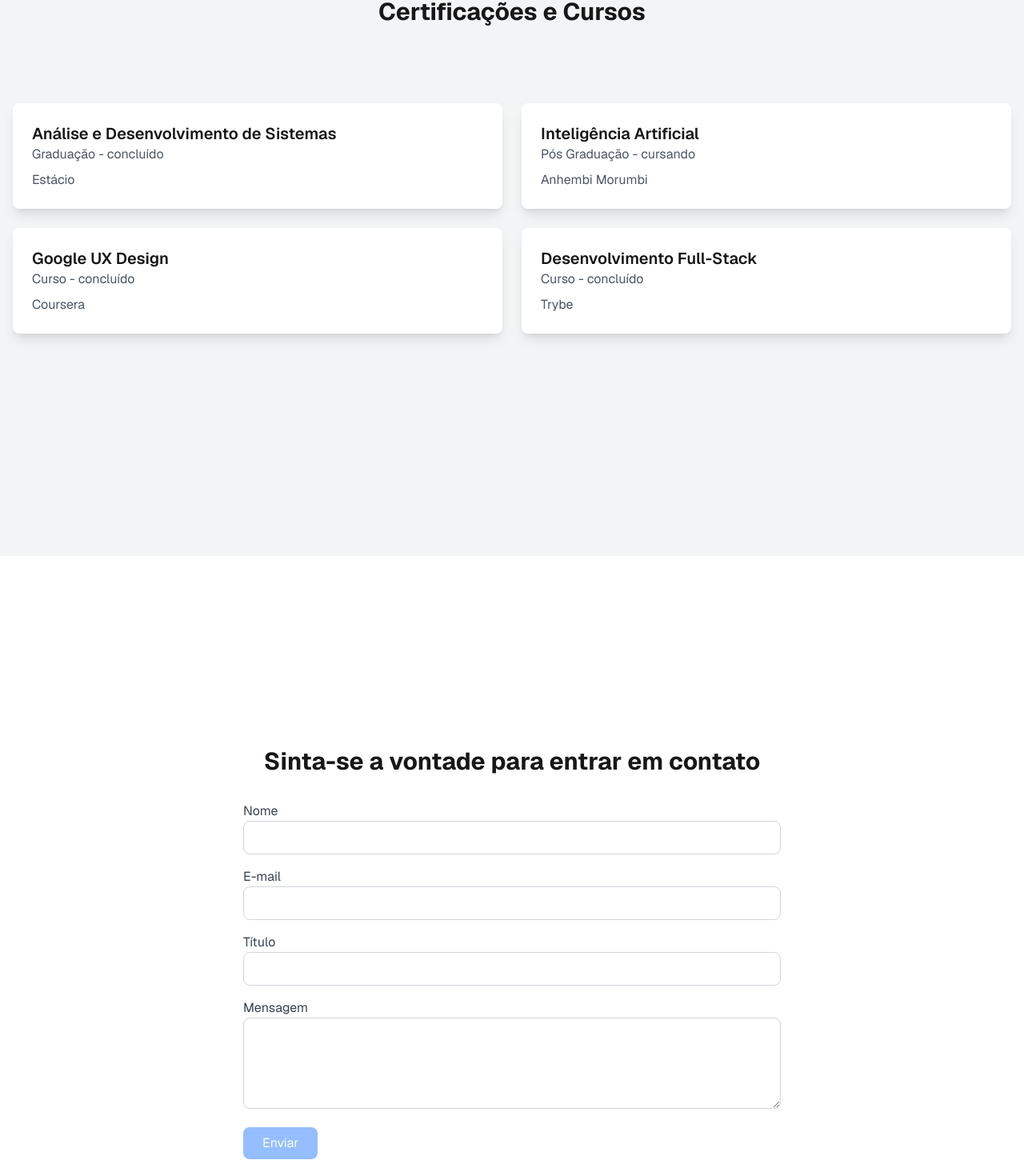
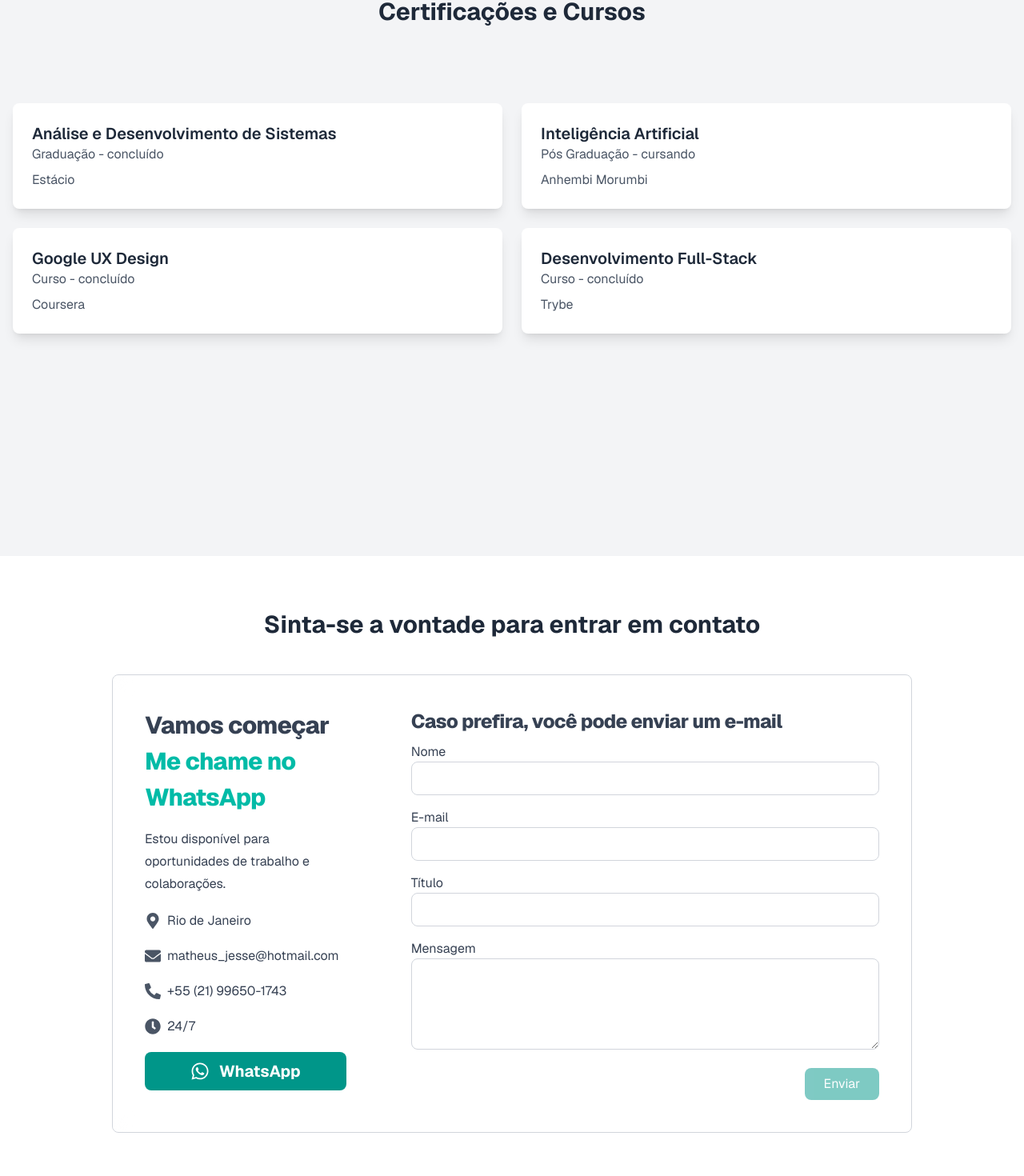
Before and after one commit to matheusjesse/portfolio-barboza, a Next.js app: page / in a window 1280 px wide. Shown: the part 1951-3421 px from the top of the page at 80% size. Built offline with nearby package versions, Linux system fonts and the light colour scheme; no server answers.

Commit message:
feat: novas informacoes e funcionalidades para a secao de contato

```diff
--- a/src/app/page.js
+++ b/src/app/page.js
@@ -13,9 +13,10 @@ export default function Home() {
         <Banner />
         <AboutMe />
         <Certifications />
-        <section id="contact" className="py-16 bg-white mb-24 min-h-screen flex items-center justify-center">
+        <section id="contact" className="py-16 bg-white min-h-screen flex items-center justify-center">
+
           <div className="container mx-auto px-4">
-            <h2 className="text-3xl font-bold text-center mb-8">Sinta-se a vontade para entrar em contato</h2>
+          <h2 className="text-3xl text-gray-800 font-bold text-center mb-8">Sinta-se a vontade para entrar em contato</h2>
             <ContactForm />
           </div>
         </section>
--- a/src/components/Certifications.jsx
+++ b/src/components/Certifications.jsx
@@ -29,11 +29,11 @@ export default function Certifications() {
   }, []);
 
   return (
-    <section className="py-16 bg-gray-100 mb-24 flex items-center justify-center h-244">
+    <section className="py-16 bg-gray-100 flex items-center justify-center h-244">
       <div className="container mx-auto px-4">
         {/* Título */}
         <h2
-          className="opacity-0 translate-y-10 transition-all duration-1000 ease-out text-3xl font-bold text-center mb-8 "
+          className=" text-gray-800 opacity-0 translate-y-10 transition-all duration-1000 ease-out text-3xl font-bold text-center mb-8 "
           data-scroll
         >
           Certificações e Cursos
@@ -46,14 +46,14 @@ export default function Certifications() {
             className="opacity-0 translate-y-10 transition-all duration-1000 ease-out bg-white p-6 rounded-lg shadow-lg"
             data-scroll
           >
-            <h3 className="text-xl font-semibold">Análise e Desenvolvimento de Sistemas</h3>
+            <h3 className="text-xl text-gray-800 font-semibold">Análise e Desenvolvimento de Sistemas</h3>
             <p className="text-gray-600">Graduação - concluído</p>
             <p className="text-gray-600 mt-2">Estácio</p>
           </div>
 
           {/* Card 2 */}
           <div
-            className="opacity-0 translate-y-10 transition-all duration-1000 ease-out bg-white p-6 rounded-lg shadow-lg"
+            className="opacity-0 text-gray-800 translate-y-10 transition-all duration-1000 ease-out bg-white p-6 rounded-lg shadow-lg"
             data-scroll
           >
             <h3 className="text-xl font-semibold">Inteligência Artificial</h3>
@@ -63,7 +63,7 @@ export default function Certifications() {
 
           {/* Card 3 */}
           <div
-            className="opacity-0 translate-y-10 transition-all duration-1000 ease-out bg-white p-6 rounded-lg shadow-lg"
+            className="opacity-0 text-gray-800 translate-y-10 transition-all duration-1000 ease-out bg-white p-6 rounded-lg shadow-lg"
             data-scroll
           >
             <h3 className="text-xl font-semibold">Google UX Design</h3>
@@ -76,7 +76,7 @@ export default function Certifications() {
             className="opacity-0 translate-y-10 transition-all duration-1000 ease-out bg-white p-6 rounded-lg shadow-lg"
             data-scroll
           >
-            <h3 className="text-xl font-semibold">Desenvolvimento Full-Stack</h3>
+            <h3 className="text-xl font-semibold text-gray-800">Desenvolvimento Full-Stack</h3>
             <p className="text-gray-600">Curso - concluído</p>
             <p className="text-gray-600 mt-2">Trybe</p>
           </div>
--- a/src/components/ContactForm.jsx
+++ b/src/components/ContactForm.jsx
@@ -2,6 +2,7 @@
 
 import { useState, useEffect } from 'react';
 import emailjs from '@emailjs/browser';
+import { FaMapMarkerAlt, FaEnvelope, FaPhoneAlt, FaClock, FaWhatsapp } from 'react-icons/fa';
 
 export default function ContactForm() {
   const [name, setName] = useState('');
@@ -18,6 +19,13 @@ export default function ContactForm() {
       publicKey: process.env.NEXT_PUBLIC_EMAILJS_PUBLIC_KEY, // Usando a variável de ambiente
     });
   }, []);
+
+  const redirectToWhatsApp = () => {
+    const phoneNumber = "5521996501743"; // Seu número sem caracteres especiais
+    const message = "Olá Matheus, gostaria de conversar sobre..."; // Mensagem pré-definida
+    const url = `https://wa.me/${phoneNumber}?text=${encodeURIComponent(message)}`;
+    window.open(url, '_blank');
+  };
 
   // Configuração do IntersectionObserver para animações
   useEffect(() => {
@@ -75,12 +83,55 @@ export default function ContactForm() {
   };
 
   return (
-    <form onSubmit={handleSubmit} className="max-w-2xl mx-auto">
-      {/* Campo Nome */}
-      <div
-        className="mb-4 opacity-0 translate-y-10 transition-all duration-1000 ease-out"
-        data-scroll
+    <div className="max-w-screen-lg mx-auto p-3 w-full">
+      <div className="grid grid-cols-1 md:grid-cols-12 border border-gray-300 rounded-lg overflow-hidden w-full">
+        {/* Seção de contato - ocupa 4 colunas */}
+        <div className="md:col-span-4 p-10 text-white backdrop-blur-md bg-white/10 border-r border-white/20">
+          <h3 className="text-3xl sm:text-3xl leading-normal font-extrabold tracking-tight text-gray-700">
+          Vamos começar <span className="text-teal-500">Me chame no WhatsApp</span>
+          </h3>
+          <p className="mt-4 leading-7 text-gray-700">
+            Estou disponível para oportunidades de trabalho e colaborações.
+          </p>
+
+          <div className="flex items-center mt-5">
+            <FaMapMarkerAlt className="h-5 w-5 mr-2 text-gray-600" />
+            <span className="text-gray-700">Rio de Janeiro</span>
+          </div>
+
+          <div className="flex items-center mt-5">
+            <FaEnvelope className="h-5 w-5 mr-2 text-gray-600" />
+            <span className="text-gray-700">matheus_jesse@hotmail.com</span>
+          </div>
+
+          <div className="flex items-center mt-5">
+            <FaPhoneAlt className="h-5 w-5 mr-2 text-gray-600" />
+            <span className="text-gray-700">+55 (21) 99650-1743</span>
+          </div>
+
+          <div className="flex items-center mt-5">
+            <FaClock className="h-5 w-5 mr-2 text-gray-600" />
+            <span className="text-gray-700">24/7</span>
+          </div>
+
+          <button type="button" className="cursor-pointer  mt-5 gap-3 w-full text-white bg-teal-600  hover:bg-teal-700 focus:ring-2 focus:outline-none focus:ring-[#3b5998]/50 font-bold rounded-lg text-xl px-5 py-2.5 text-center inline-flex justify-center items-center dark:focus:ring-[#3b5998]/55 me-2 mb-2"
+                  onClick={redirectToWhatsApp}
                 >
+
+                  <FaWhatsapp className="text-2xl" />
+                  WhatsApp
+
+                </button>
+        </div>
+
+        {/* Seção do formulário - ocupa 8 colunas */}
+        <div className="md:col-span-8  p-10 w-full flex items-center">
+          <form onSubmit={handleSubmit} className="w-full">
+            {/* Campos do formulário */}
+            <h4 className="text-2xl mb-2 sm:text-2xl leading-normal font-extrabold tracking-tight text-gray-700">
+              Caso prefira, você pode enviar um e-mail
+            </h4>
+            <div className="mb-4 opacity-0 translate-y-10 transition-all duration-1000 ease-out" data-scroll>
               <label className="block text-gray-700">Nome</label>
               <input
                 type="text"
@@ -92,11 +143,7 @@ export default function ContactForm() {
               />
             </div>
 
-      {/* Campo E-mail */}
-      <div
-        className="mb-4 opacity-0 translate-y-10 transition-all duration-1000 ease-out delay-100"
-        data-scroll
-      >
+            <div className="mb-4 opacity-0 translate-y-10 transition-all duration-1000 ease-out delay-100" data-scroll>
               <label className="block text-gray-700">E-mail</label>
               <input
                 type="email"
@@ -108,11 +155,7 @@ export default function ContactForm() {
               />
             </div>
 
-      {/* Campo Título */}
-      <div
-        className="mb-4 opacity-0 translate-y-10 transition-all duration-1000 ease-out delay-200"
-        data-scroll
-      >
+            <div className="mb-4 opacity-0 translate-y-10 transition-all duration-1000 ease-out delay-200" data-scroll>
               <label className="block text-gray-700">Título</label>
               <input
                 type="text"
@@ -124,11 +167,7 @@ export default function ContactForm() {
               />
             </div>
 
-      {/* Campo Mensagem */}
-      <div
-        className="mb-4 opacity-0 translate-y-10 transition-all duration-1000 ease-out delay-300"
-        data-scroll
-      >
+            <div className="mb-4 opacity-0 translate-y-10 transition-all duration-1000 ease-out delay-300" data-scroll>
               <label className="block text-gray-700">Mensagem</label>
               <textarea
                 name="message"
@@ -140,21 +179,20 @@ export default function ContactForm() {
               ></textarea>
             </div>
 
-      {/* Botão Enviar */}
-      <div
-        className="opacity-0 translate-y-10 transition-all duration-1000 ease-out delay-400"
-        data-scroll
-      >
+            <div className="opacity-0 translate-y-10 transition-all duration-1000 ease-out delay-400 flex justify-end" data-scroll>
               <button
                 type="submit"
                 disabled={!isFormValid}
-          className={`bg-blue-500 text-white px-6 py-2 rounded-lg hover:bg-blue-600 ${
-            !isFormValid ? 'opacity-50 cursor-not-allowed' : ''
+                className={`bg-teal-600 text-white px-6 py-2 rounded-lg hover:bg-teal-700 ${
+                  !isFormValid ? 'opacity-50 cursor-not-allowed' : 'cursor-pointer'
                 }`}
               >
                 Enviar
               </button>
             </div>
           </form>
+        </div>
+      </div>
+    </div>
   );
 }
```
Lines whose indentation alone changed are shown as unchanged.
